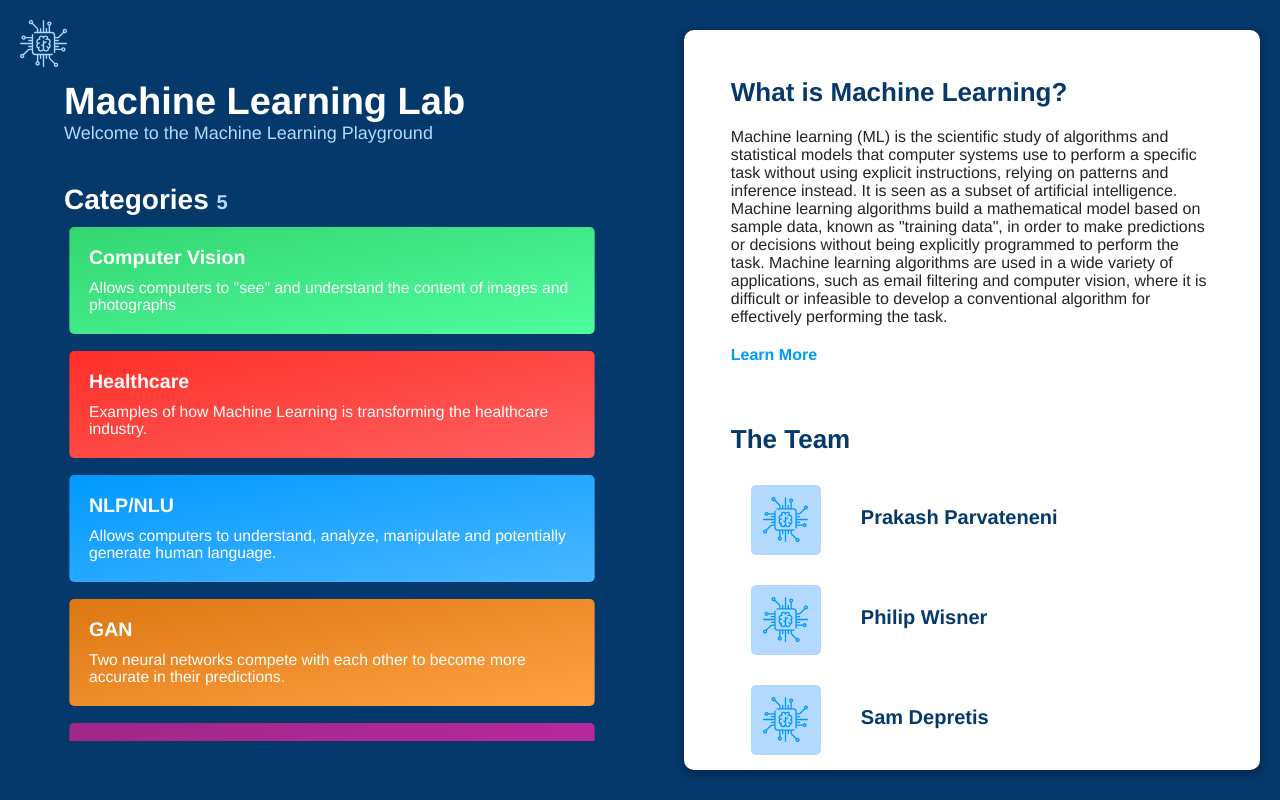
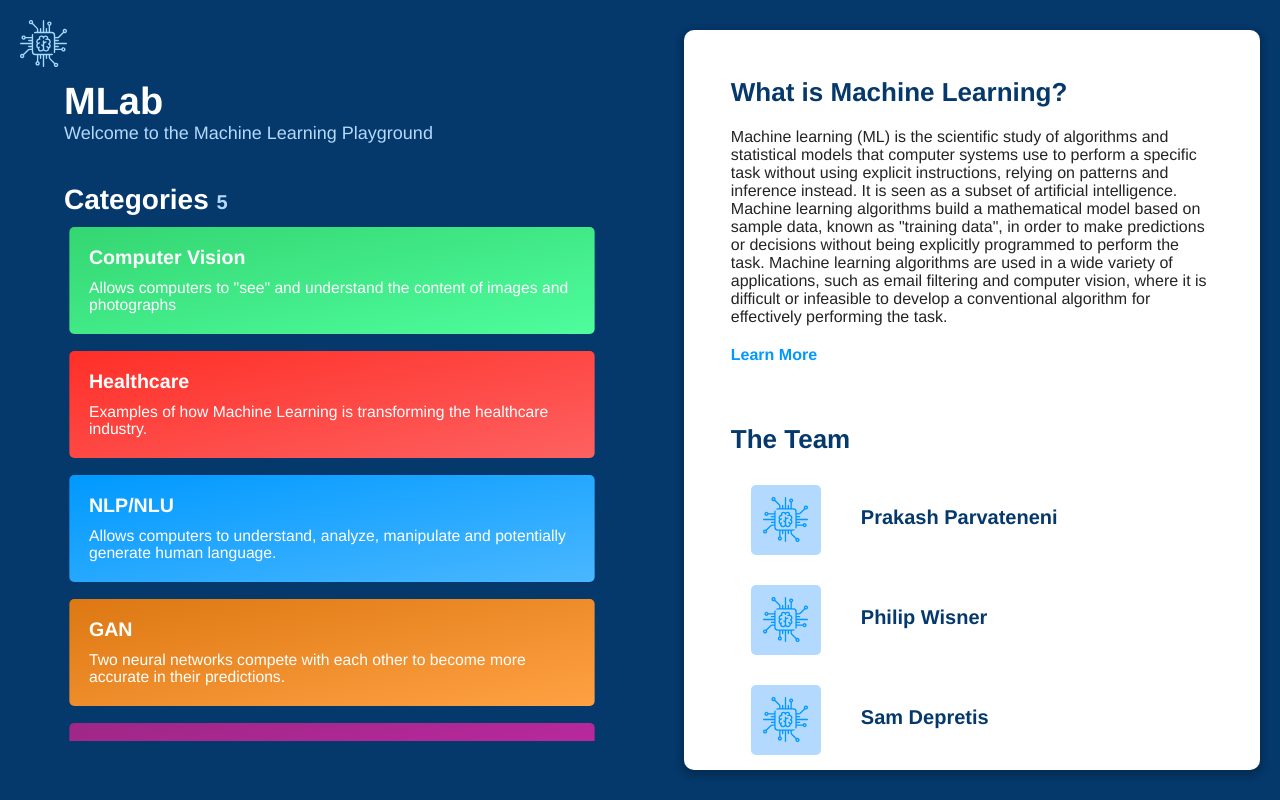
Before and after one commit to philipwisner/machine-learning-lab, a Vue app: page / in a window 1280 px wide. Built offline with nearby package versions, Linux system fonts and the light colour scheme.

Commit message:
changed name

```diff
--- a/public/index.html
+++ b/public/index.html
@@ -5,7 +5,7 @@
     <meta http-equiv="X-UA-Compatible" content="IE=edge">
     <meta name="viewport" content="width=device-width,initial-scale=1.0">
     <link rel="icon" href="<%= BASE_URL %>favicon.ico">
-    <title>Machine Learning Lab</title>
+    <title>MLab</title>
   </head>
   <body>
     <noscript>
--- a/src/components/NavPanel.vue
+++ b/src/components/NavPanel.vue
@@ -2,7 +2,7 @@
   <div class="nav-panel">
     <img class="logo" src="../assets/logo-main.svg" alt="logo">
     <div class="title-container">
-      <h1 class="title-name">Machine Learning Lab</h1>
+      <h1 class="title-name">MLab</h1>
       <p class="title-subtext">Welcome to the Machine Learning Playground</p>
     </div>
     <CategoryList :categories="categories" class="category-list"/>
```
